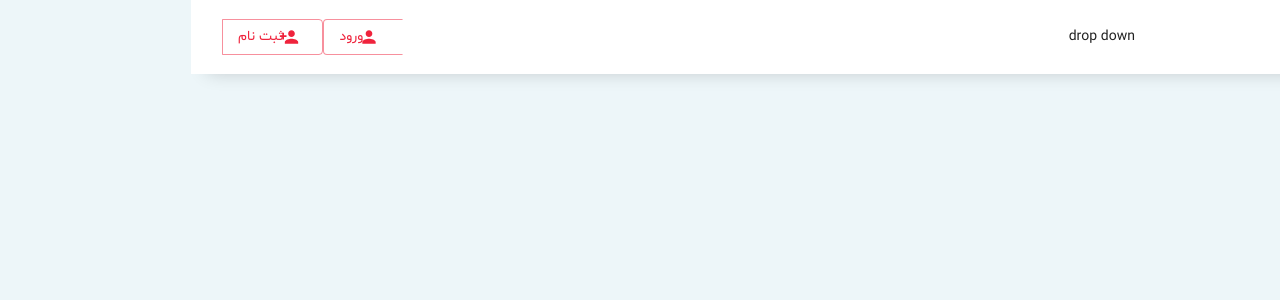
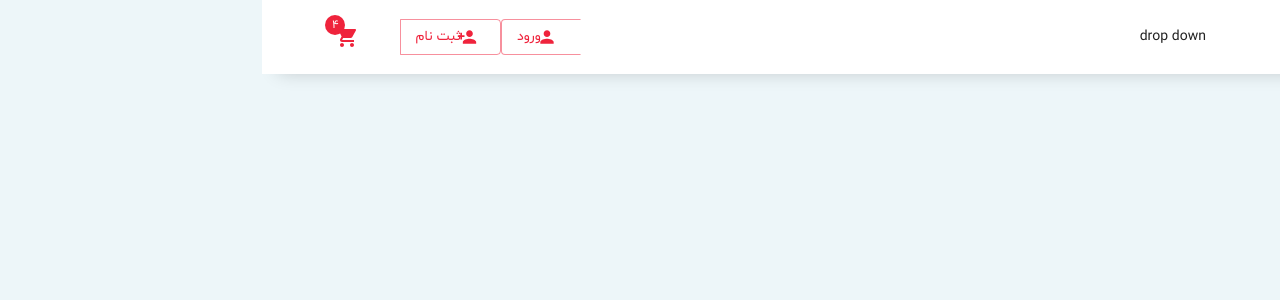
Before and after one commit to aminimani35/onlineShop-react, a React (Create React App) app: page / in a window 1280 px wide. Shown: the top 300 px of the page. Built offline with nearby package versions, Linux system fonts and the light colour scheme; what jss-rtl would draw is missing.

Commit message:
add style to shopping card

```diff
--- a/src/layout/Header.jsx
+++ b/src/layout/Header.jsx
@@ -2,6 +2,7 @@ import { Grid, makeStyles } from "@material-ui/core";
 import React from "react";
 import { ReactComponent as Logo } from "../assets/svg/slack-new-logo.svg";
 import AuthButton from "../components/AuthButton";
+import ShoppingCard from "../components/ShoppingCard";
 
 const useStyles = makeStyles({
   Header: {
@@ -13,6 +14,11 @@ const useStyles = makeStyles({
     display: "flex",
     alignItems: "center",
   },
+  ShoppingCardWrapper: {
+    display: "flex",
+    alignItems: "center",
+    justifyContent: "space-evenly",
+  },
 });
 
 const Header = () => {
@@ -23,8 +29,9 @@ const Header = () => {
         <Logo />
       </Grid>
       <Grid lg={6}>drop down</Grid>
-      <Grid align="left" lg={3}>
+      <Grid className={classes.ShoppingCardWrapper} align="left" lg={3}>
         <AuthButton />
+        <ShoppingCard />
       </Grid>
     </Grid>
   );
```
